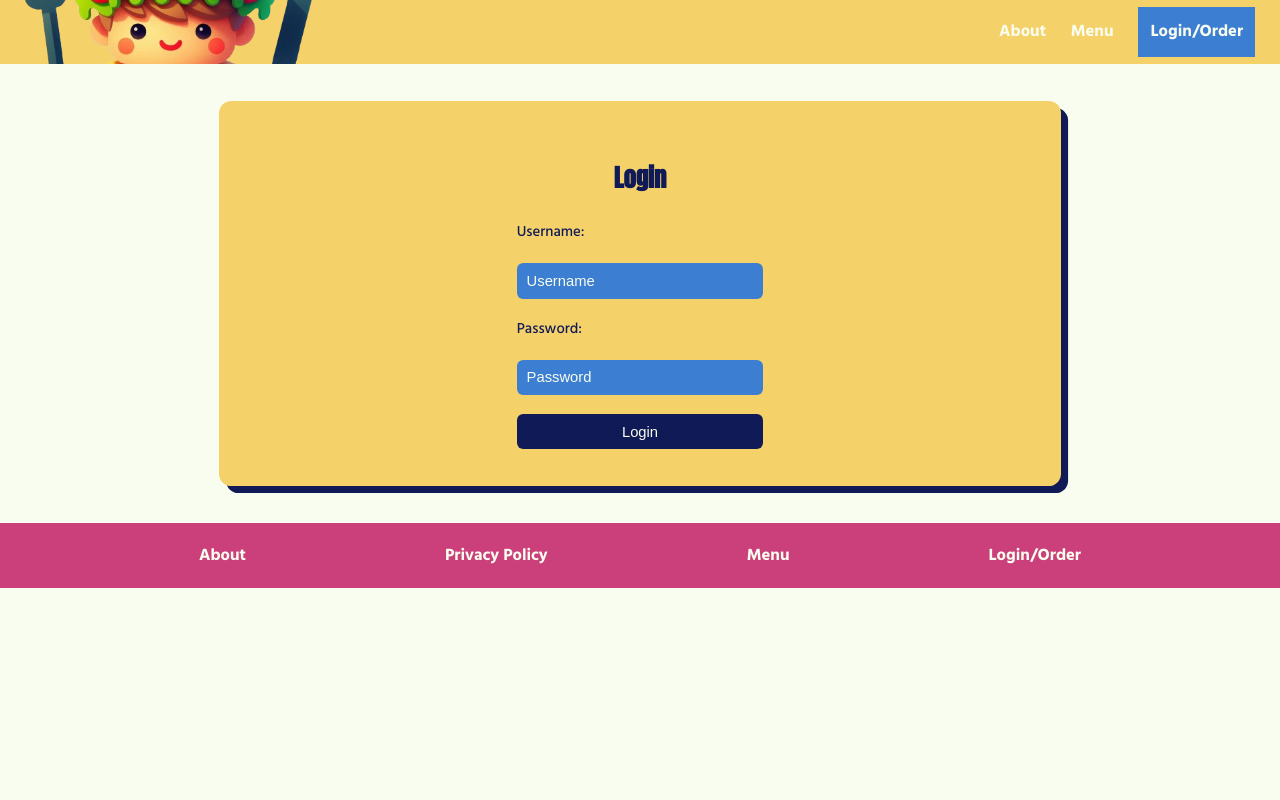
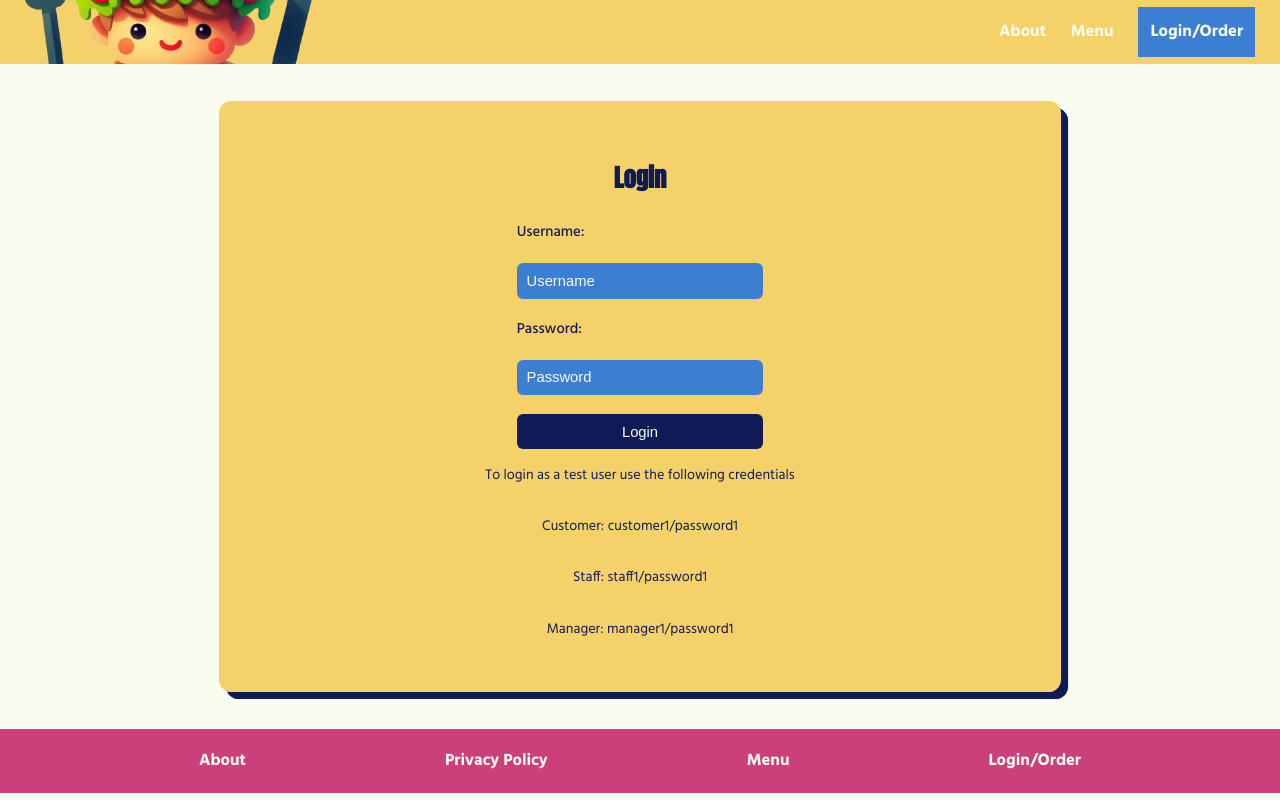
Before and after one commit to meyersa/aws-flask, a Flask app: page /login in a window 1280 px wide. Run offline with Flask 3, Linux system fonts and the light colour scheme.

Commit message:
Test accounts

```diff
--- a/src/templates/login.html
+++ b/src/templates/login.html
@@ -23,6 +23,10 @@
                 <input type="password" id="password" name="password" placeholder="Password" required>
                 <button type="submit">Login</button>
             </form>
+            <p>To login as a test user use the following credentials</p>
+            <p>Customer: customer1/password1</p>
+            <p>Staff: staff1/password1</p>
+            <p>Manager: manager1/password1</p>
         </div>
 
     {% include 'footer.html' %}
```
